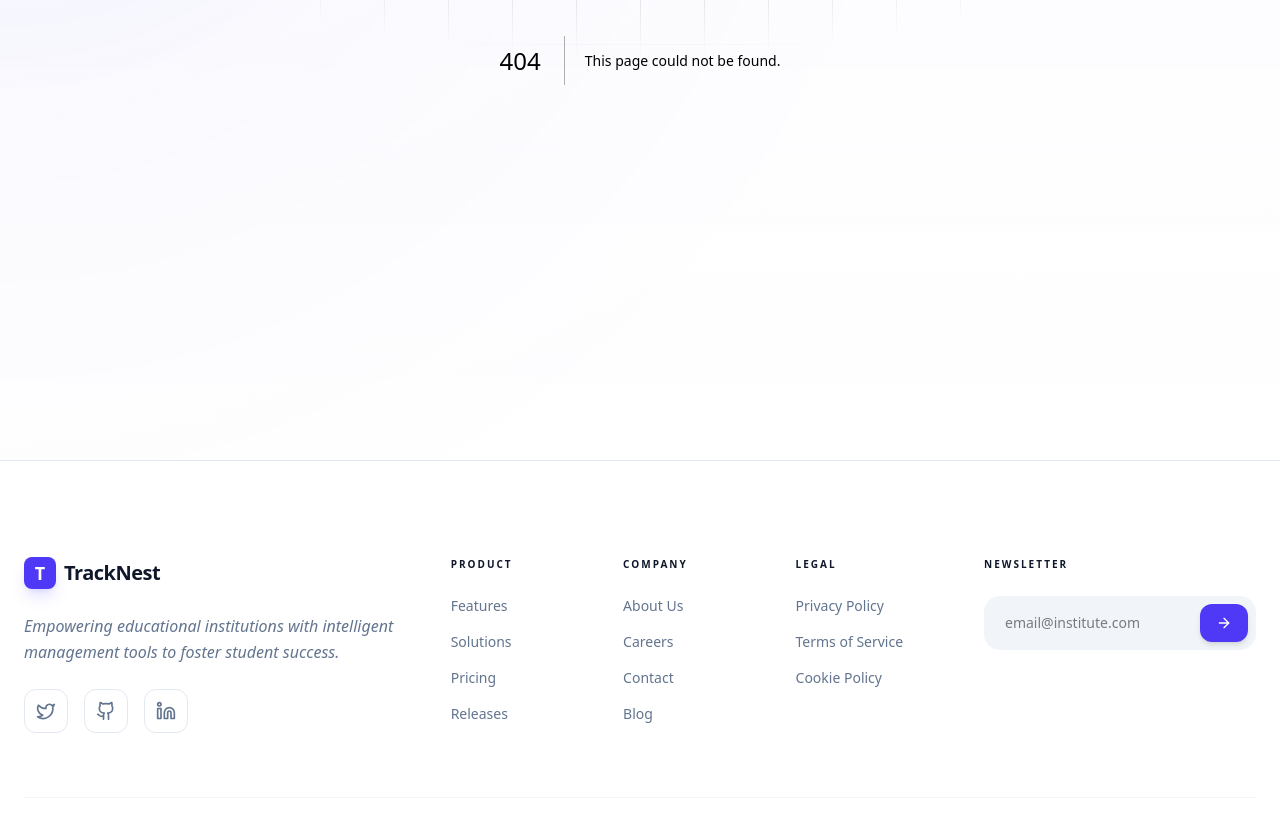
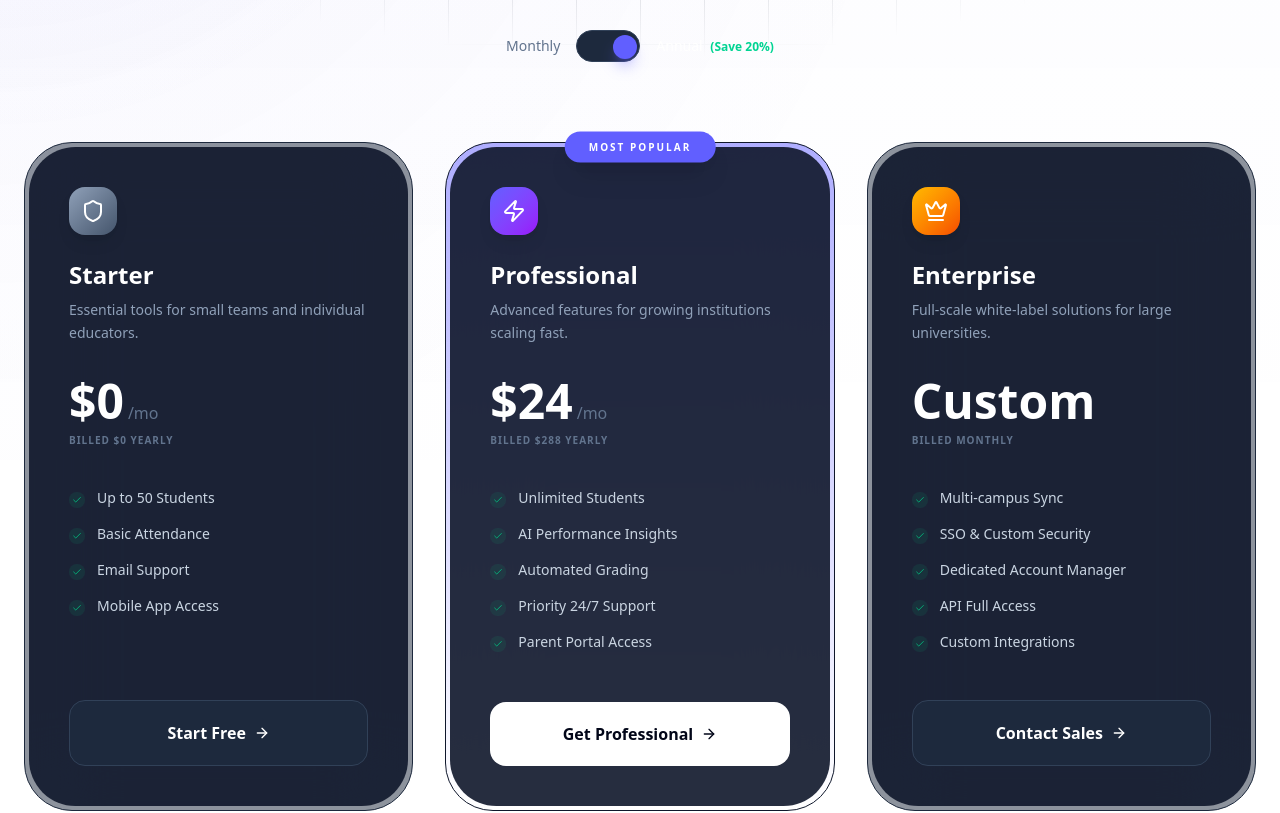
Before and after one commit to Alihaider592/TrackNest, a Next.js app: page /pricing in a window 1280 px wide. Before the commit this address had no page. Shown: the part 340-1153 px from the top of the page. Built offline with nearby package versions, Linux system fonts and the light colour scheme.

Commit message:
pricing page created

```diff
--- /dev/null
+++ b/app/pricing/page.tsx
@@ -0,0 +1,210 @@
+"use client";
+
+import React, { useState } from "react";
+import { motion, AnimatePresence } from "framer-motion";
+import { Check, Zap, Shield, Crown, ArrowRight } from "lucide-react";
+
+const plans = [
+  {
+    name: "Starter",
+    price: { monthly: 0, annual: 0 },
+    description: "Essential tools for small teams and individual educators.",
+    features: [
+      "Up to 50 Students",
+      "Basic Attendance",
+      "Email Support",
+      "Mobile App Access",
+    ],
+    icon: <Shield className="w-6 h-6" />,
+    color: "from-slate-400 to-slate-600",
+    popular: false,
+    button: "Start Free",
+  },
+  {
+    name: "Professional",
+    price: { monthly: 29, annual: 24 },
+    description: "Advanced features for growing institutions scaling fast.",
+    features: [
+      "Unlimited Students",
+      "AI Performance Insights",
+      "Automated Grading",
+      "Priority 24/7 Support",
+      "Parent Portal Access",
+    ],
+    icon: <Zap className="w-6 h-6" />,
+    color: "from-indigo-500 to-purple-600",
+    popular: true,
+    button: "Get Professional",
+  },
+  {
+    name: "Enterprise",
+    price: { monthly: "Custom", annual: "Custom" },
+    description: "Full-scale white-label solutions for large universities.",
+    features: [
+      "Multi-campus Sync",
+      "SSO & Custom Security",
+      "Dedicated Account Manager",
+      "API Full Access",
+      "Custom Integrations",
+    ],
+    icon: <Crown className="w-6 h-6" />,
+    color: "from-amber-400 to-orange-600",
+    popular: false,
+    button: "Contact Sales",
+  },
+];
+export default function PricingPage() {
+  const [isAnnual, setIsAnnual] = useState(true);
+
+  return (
+    <div className="relative pt-32 pb-24 px-6 overflow-hidden">
+      {/* Visual Header */}
+      <div className="max-w-4xl mx-auto text-center mb-20">
+        <motion.div
+          initial={{ opacity: 0, y: 20 }}
+          animate={{ opacity: 1, y: 0 }}
+          className="inline-flex items-center gap-2 px-3 py-1 rounded-full bg-indigo-500/10 border border-indigo-500/20 text-indigo-400 text-xs font-bold uppercase tracking-wider mb-6"
+        >
+          <Zap className="w-3 h-3 fill-current" /> Scalable Pricing
+        </motion.div>
+        <h1 className="text-5xl md:text-7xl font-black text-white tracking-tighter mb-8">
+          Plans that grow <br />
+          <span className="text-transparent bg-clip-text bg-gradient-to-r from-indigo-400 to-purple-400">
+            with your institution.
+          </span>
+        </h1>
+
+        {/* Annual/Monthly Toggle */}
+        <div className="flex items-center justify-center gap-4 mt-12">
+          <span
+            className={`text-sm font-medium ${!isAnnual ? "text-white" : "text-slate-500"}`}
+          >
+            Monthly
+          </span>
+          <button
+            onClick={() => setIsAnnual(!isAnnual)}
+            className="relative w-16 h-8 rounded-full bg-slate-800 border border-slate-700 p-1 transition-colors hover:border-slate-600"
+          >
+            <motion.div
+              animate={{ x: isAnnual ? 32 : 0 }}
+              className="w-6 h-6 rounded-full bg-indigo-500 shadow-lg shadow-indigo-500/40"
+            />
+          </button>
+          <span
+            className={`text-sm font-medium ${isAnnual ? "text-white" : "text-slate-500"}`}
+          >
+            Annual{" "}
+            <span className="text-emerald-400 ml-1 text-xs font-bold">
+              (Save 20%)
+            </span>
+          </span>
+        </div>
+      </div>
+
+      {/* Pricing Cards Grid */}
+      <div className="max-w-7xl mx-auto grid grid-cols-1 md:grid-cols-3 gap-8">
+        {plans.map((plan, i) => (
+          <motion.div
+            key={plan.name}
+            initial={{ opacity: 0, y: 30 }}
+            animate={{ opacity: 1, y: 0 }}
+            transition={{ delay: i * 0.1 }}
+            className={`relative group rounded-[3rem] p-1 border transition-all duration-500 ${
+              plan.popular
+                ? "bg-gradient-to-b from-indigo-500/50 to-transparent"
+                : "bg-slate-800/50 border-slate-800"
+            }`}
+          >
+            <div className="relative bg-slate-900/90 backdrop-blur-2xl rounded-[2.9rem] p-10 h-full flex flex-col">
+              {plan.popular && (
+                <div className="absolute top-0 left-1/2 -translate-x-1/2 -translate-y-1/2 bg-indigo-500 text-white text-[10px] font-black uppercase tracking-[0.2em] px-6 py-2 rounded-full shadow-xl">
+                  Most Popular
+                </div>
+              )}
+
+              <div className="mb-8">
+                <div
+                  className={`w-12 h-12 rounded-2xl bg-gradient-to-br ${plan.color} flex items-center justify-center text-white mb-6 shadow-lg`}
+                >
+                  {plan.icon}
+                </div>
+                <h3 className="text-2xl font-bold text-white mb-2">
+                  {plan.name}
+                </h3>
+                <p className="text-slate-400 text-sm leading-relaxed">
+                  {plan.description}
+                </p>
+              </div>
+
+              <div className="mb-10">
+                <AnimatePresence mode="wait">
+                  <motion.div
+                    key={isAnnual ? "annual" : "monthly"}
+                    initial={{ opacity: 0, y: 10 }}
+                    animate={{ opacity: 1, y: 0 }}
+                    exit={{ opacity: 0, y: -10 }}
+                    className="flex items-baseline gap-1"
+                  >
+                    <span className="text-5xl font-black text-white">
+                      {typeof plan.price.monthly === "number"
+                        ? isAnnual
+                          ? `$${plan.price.annual}`
+                          : `$${plan.price.monthly}`
+                        : plan.price.monthly}
+                    </span>
+                    {typeof plan.price.monthly === "number" && (
+                      <span className="text-slate-500 font-medium">/mo</span>
+                    )}
+                  </motion.div>
+                </AnimatePresence>
+                <p className="text-[10px] text-slate-500 font-bold uppercase tracking-widest mt-2">
+                  {isAnnual && typeof plan.price.annual === "number"
+                    ? `Billed $${plan.price.annual * 12} yearly`
+                    : "Billed monthly"}
+                </p>
+              </div>
+
+              <ul className="space-y-4 mb-12 flex-grow">
+                {plan.features.map((feature) => (
+                  <li
+                    key={feature}
+                    className="flex items-start gap-3 text-slate-300 text-sm"
+                  >
+                    <div className="mt-1 h-4 w-4 rounded-full bg-emerald-500/10 flex items-center justify-center flex-shrink-0">
+                      <Check className="w-2.5 h-2.5 text-emerald-500" />
+                    </div>
+                    {feature}
+                  </li>
+                ))}
+              </ul>
+
+              <button
+                className={`w-full py-5 rounded-2xl font-bold transition-all flex items-center justify-center gap-2 group/btn ${
+                  plan.popular
+                    ? "bg-white text-slate-950 hover:bg-slate-100"
+                    : "bg-slate-800 text-white hover:bg-slate-700 border border-slate-700"
+                }`}
+              >
+                {plan.button || "Get Started"}
+                <ArrowRight className="w-4 h-4 group-hover/btn:translate-x-1 transition-transform" />
+              </button>
+            </div>
+          </motion.div>
+        ))}
+      </div>
+
+      {/* FAQ Link / Help Footer */}
+      <motion.p
+        initial={{ opacity: 0 }}
+        whileInView={{ opacity: 1 }}
+        className="text-center mt-20 text-slate-500 text-sm"
+      >
+        Have a larger institution?{" "}
+        <a href="#" className="text-indigo-400 font-bold hover:underline">
+          Talk to our experts
+        </a>{" "}
+        for a custom quote.
+      </motion.p>
+    </div>
+  );
+}
```
